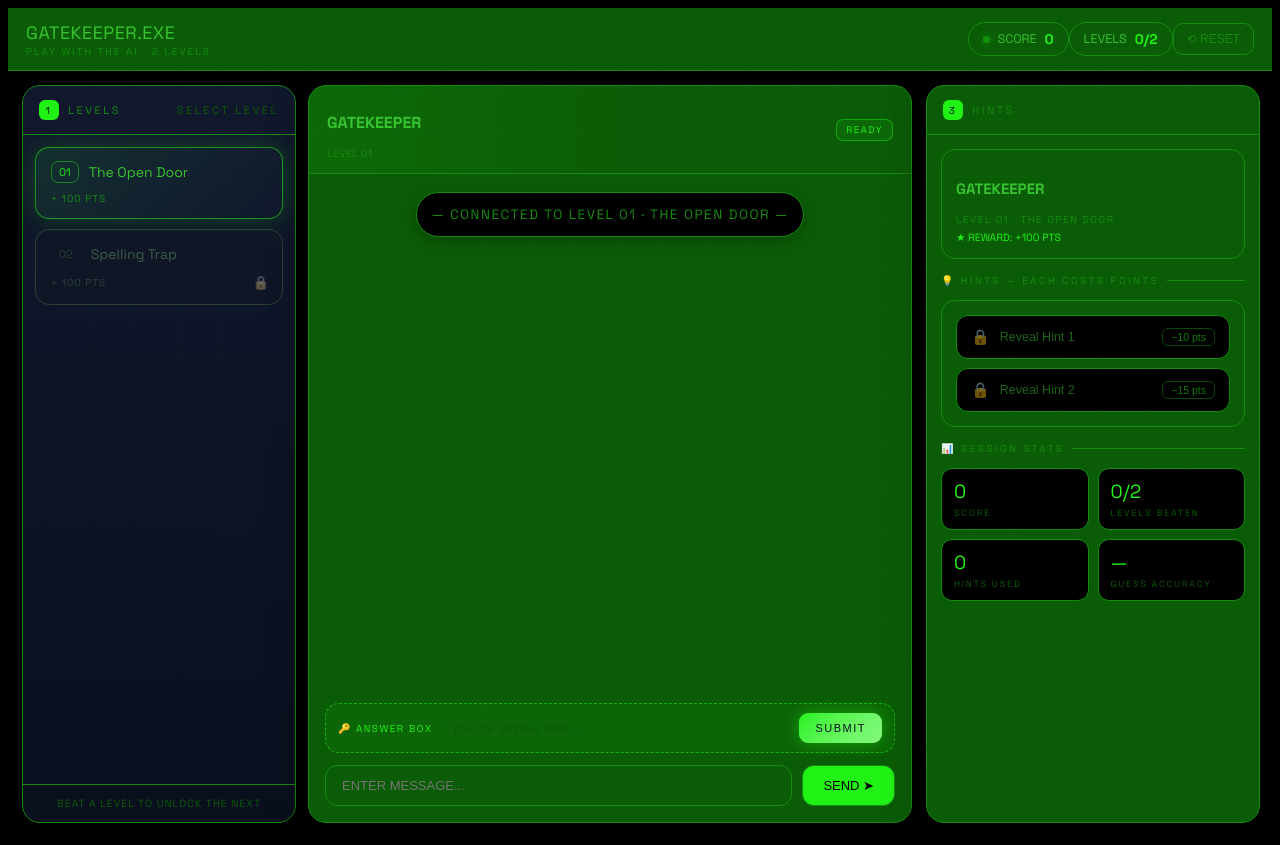
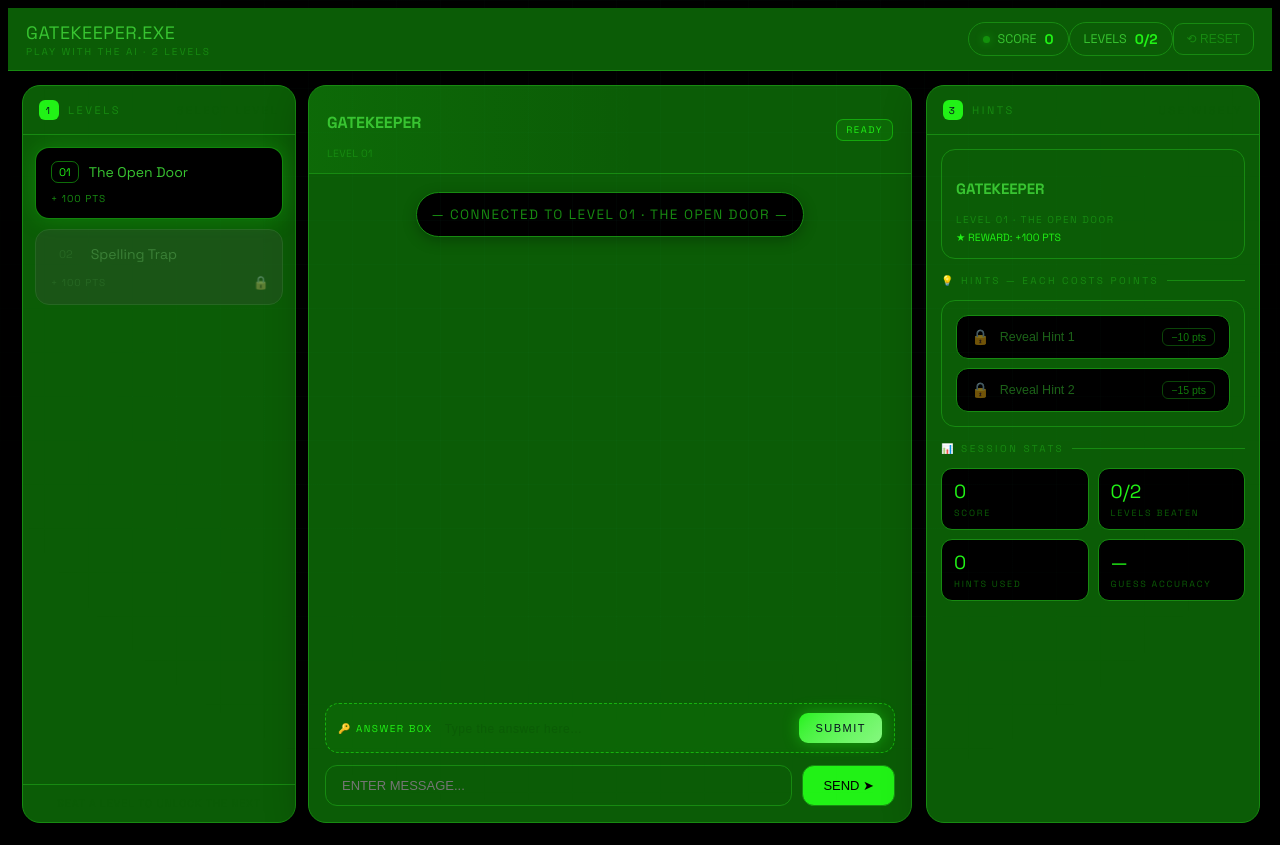
Before and after one commit to RYuK006/Gatekeep.exe, a Next.js app: page / in a window 1280 px wide. Built offline with nearby package versions, Linux system fonts and the light colour scheme.

Commit message:
Update colors in src/app/components/LevelSelect.tsx to Matrix green theme

```diff
--- a/src/app/components/LevelSelect.tsx
+++ b/src/app/components/LevelSelect.tsx
@@ -13,7 +13,7 @@ export default function LevelSelect({
   const { unlockedLevels, completedLevels } = useGame();
 
   return (
-    <section className="bg-[linear-gradient(180deg,rgba(19,27,50,0.9),rgba(11,16,32,0.94))] border border-[var(--line)] rounded-[18px] overflow-hidden flex flex-col min-h-0 shadow-[0_12px_40px_rgba(0,0,0,0.35)] w-[272px] shrink-0">
+    <section className="bg-[var(--panel)] border border-[var(--line)] rounded-[18px] overflow-hidden flex flex-col min-h-0 shadow-[0_12px_40px_rgba(0,0,0,0.35)] w-[272px] shrink-0">
       <div className="flex items-center gap-[9px] p-[14px_16px] border-b border-[var(--line)] font-mono text-[11px] tracking-[2.5px] text-[var(--dim)] shrink-0">
         <span className="w-[20px] h-[20px] rounded-[6px] grid place-items-center text-[10px] font-bold text-[#06101e] bg-[var(--cyan)]">
           1
@@ -36,10 +36,10 @@ export default function LevelSelect({
               }}
               className={`relative border rounded-[14px] p-[13px_13px_13px_15px] cursor-pointer transition duration-220 overflow-hidden
                 ${isLocked
-                  ? "opacity-45 cursor-not-allowed grayscale-[0.6] border-[var(--line)] bg-[rgba(17,24,44,0.6)]"
+                  ? "opacity-45 cursor-not-allowed grayscale-[0.6] border-[var(--line)] bg-[var(--panel2)]"
                   : isActive
-                    ? "border-[color-mix(in_srgb,var(--cyan)_55%,transparent)] bg-[linear-gradient(135deg,color-mix(in_srgb,var(--cyan)_12%,transparent),rgba(17,24,44,0.7))] shadow-[0_0_24px_color-mix(in_srgb,var(--cyan)_22%,transparent)]"
-                    : "border-[var(--line)] bg-[rgba(17,24,44,0.6)] hover:translate-x-[4px] hover:border-[var(--line2)] hover:bg-[rgba(24,33,60,0.8)]"}
+                    ? "border-[color-mix(in_srgb,var(--cyan)_55%,transparent)] bg-[var(--bg)] shadow-[0_0_24px_color-mix(in_srgb,var(--cyan)_22%,transparent)]"
+                    : "border-[var(--line)] bg-[var(--panel2)] hover:translate-x-[4px] hover:border-[var(--line2)] hover:bg-[var(--bg)]"}
               `}
             >
               {/* Left Accent Bar */}
@@ -64,7 +64,7 @@ export default function LevelSelect({
                 {isLocked ? (
                   <span className="text-[13px]">🔒</span>
                 ) : isCompleted ? (
-                  <span className="font-mono text-[9.5px] text-[var(--green)] border border-[rgba(52,211,153,0.4)] rounded-[6px] p-[2px_7px] tracking-[1px]">
+                  <span className="font-mono text-[9.5px] text-[var(--cyan)] border border-[var(--line)] rounded-[6px] p-[2px_7px] tracking-[1px]">
                     CLEARED
                   </span>
                 ) : null}
```
